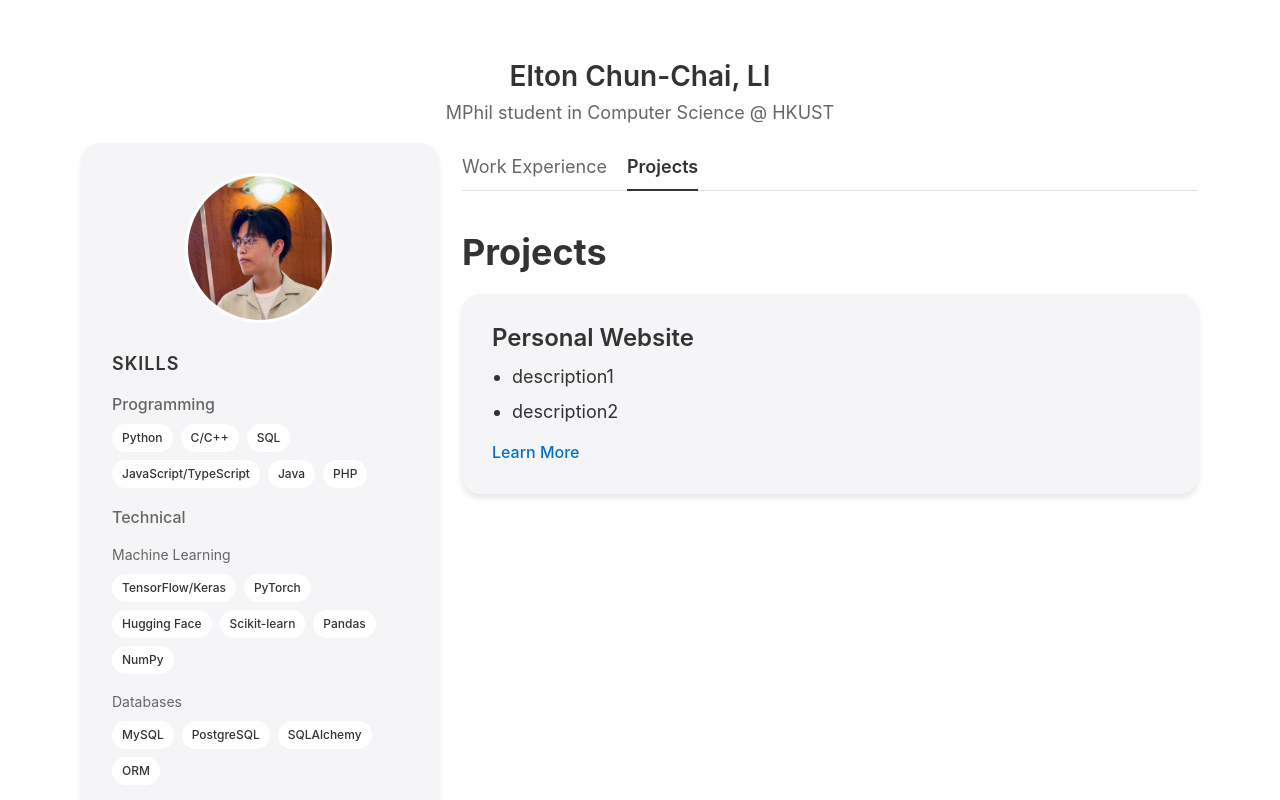
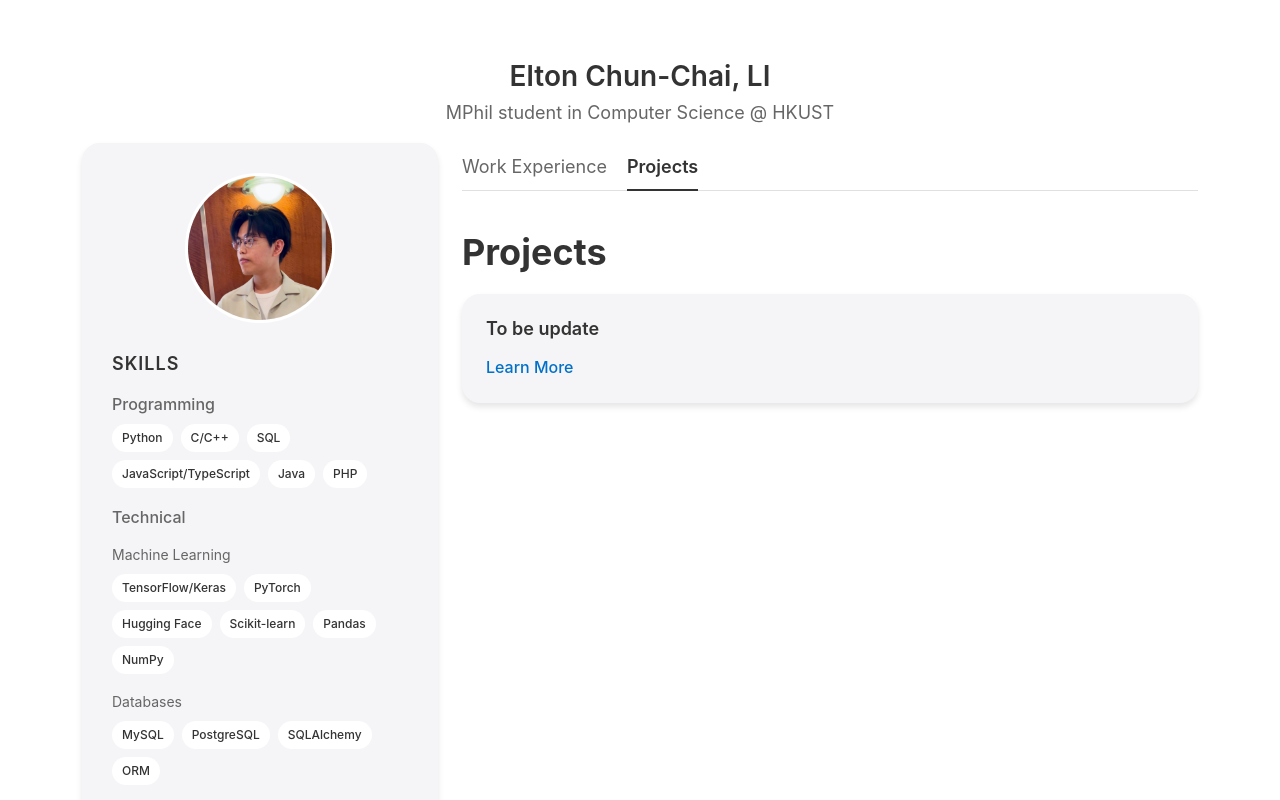
Before and after one commit to EltonCCL/EltonCCL.github.io, a React (Create React App) app: page / in a window 1280 px wide. Both pictures are taken after a click on the button "Projects". Shown: the top 800 px of the page. Built offline with nearby package versions, Linux system fonts and the light colour scheme.

Commit message:
feat: update project style

```diff
--- a/src/Projects.js
+++ b/src/Projects.js
@@ -14,7 +14,7 @@ const ProjectsTitle = styled.h2`
 const ProjectCard = styled.div`
   background-color: #f5f5f7;
   border-radius: 18px;
-  padding: 30px;
+  padding: 24px;
   margin-bottom: 20px;
   transition: all 0.3s ease;
   box-shadow: 0 4px 6px rgba(0, 0, 0, 0.1);
@@ -25,9 +25,9 @@ const ProjectCard = styled.div`
 `;
 
 const ProjectName = styled.h3`
-  font-size: 24px;
+  font-size: 18px;
   font-weight: 600;
-  margin-bottom: 10px;
+  margin-bottom: 8px;
 `;
 
 const DescriptionList = styled.ul`
--- a/src/projects.json
+++ b/src/projects.json
@@ -1,9 +1,7 @@
 [
     {
-      "name": "Personal Website",
+      "name": "To be update",
       "description": [
-        "description1",
-        "description2"
       ],
       "link": "https://github.com/EltonCCL"
     }
```
